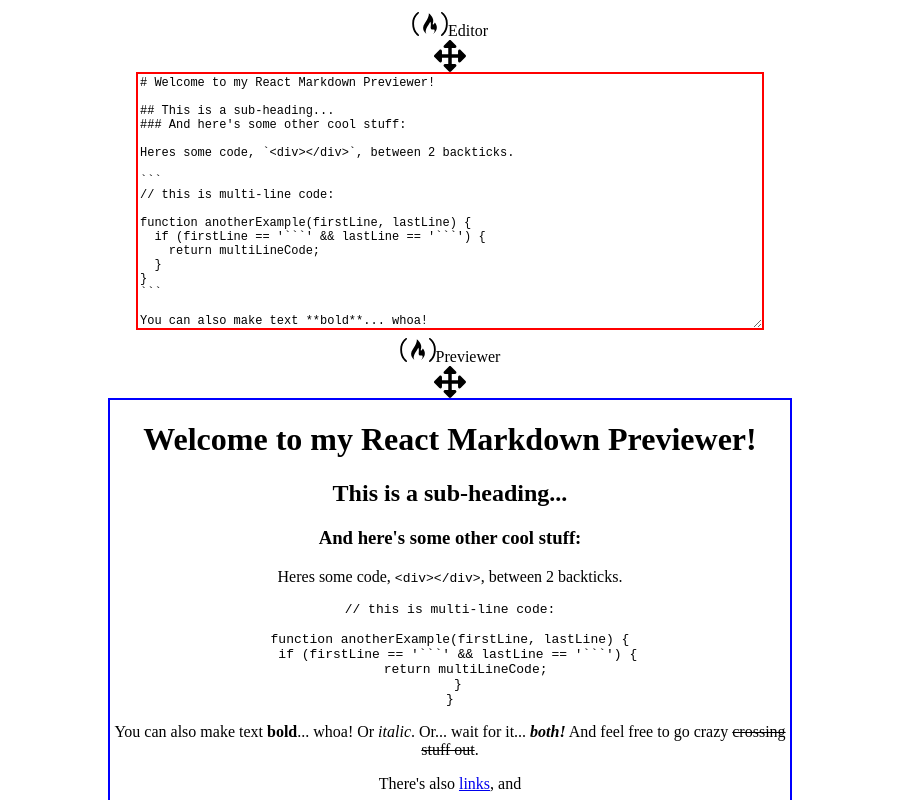
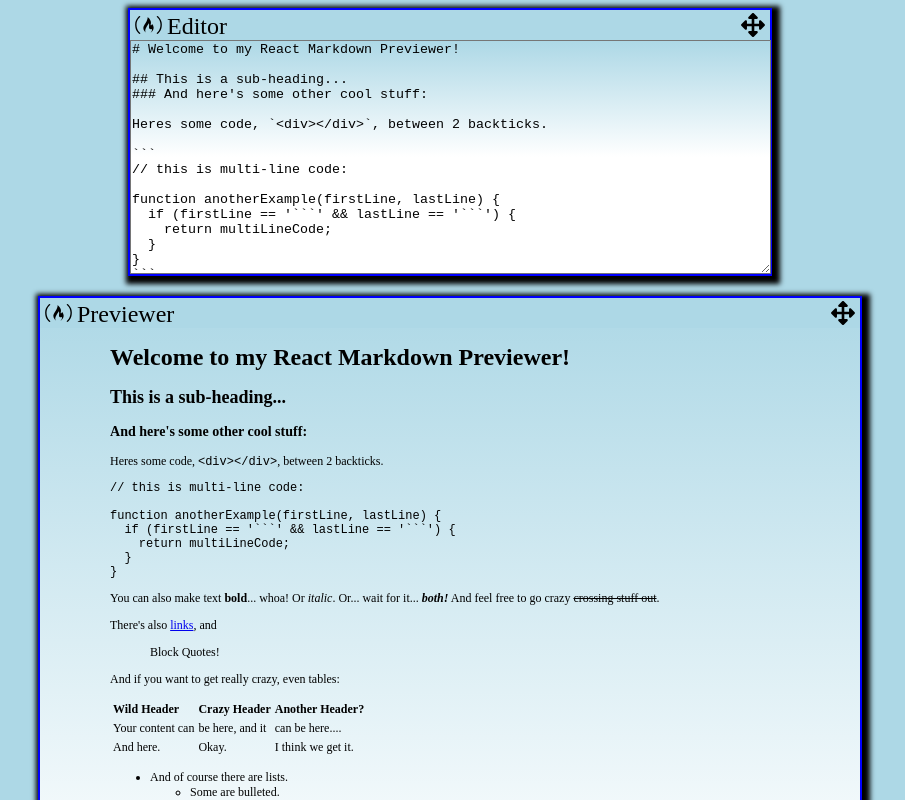
Before and after one commit to wardDes/markdownpreview, a React (Create React App) app: page / in a window 1280 px wide. Shown: the top 800 px of the page, without its empty margins (190-1095 px from the left). Built offline with nearby package versions, Linux system fonts and the light colour scheme.

Commit message:
added css to make preview scripts work and for appearance

```diff
--- a/src/index.css
+++ b/src/index.css
@@ -1,16 +1,104 @@
+body {
+    background-color: lightblue;
+}
+
+
+.edDiv {
+    margin: 0 auto;
+    border: 2px solid blue;
+    min-height: 250px;
+    width: 640px;
+    font-size: 12px;
+    box-shadow: 3px 3px 5px 5px black;
+}
+
+.edDiv textarea {
+    background-image: linear-gradient(lightblue, white, white)
+
+}
+
+.preDiv {
+    margin: 0 auto;
+    border: 2px solid blue;
+    min-height: 250px;
+    min-width: 640px;
+    max-width: 820px;
+    font-size: 12px;
+    background-image: linear-gradient(lightblue, white, white);
+    box-shadow: 3px 3px 5px 5px black;
+}
 
 #editor {
-    border: 2px solid red;
-    margin: 0 auto;
-    min-height: 250px;
-    min-width: 620px;
-    max-width: 680px;
-    font-size: 12px;
+    position: relative;
+    margin: 0;
+    padding: 0;
+    display: block;
+    width: 99.5%;
+    padding: 1px;
+    height: 230px;
 }
 
+.toolbar {
+    display: flex;
+    justify-content: space-between;
+    background-color: lightblue;
+    position: relative;
+    height: 30px;
+    margin: 0 auto;
+    padding: 0;
+    width: auto;
+}
+
+
+
 #preview {
-    border: 2px solid blue;
     max-width: 680px;
     margin: 0 auto;
-    height: 780px;
+    padding:  0 10px;
+    height: auto;
+    text-align: left;
+
+
 }
+
+.spacer {
+    display: block;
+    height: 20px;
+}
+
+#edText, #prevText {
+    font-size: 24px;
+    margin:5px;
+    text-align: center;
+}
+
+.frnt{
+    margin-left: 5px;
+    margin-top: 3px;
+}
+
+.bck {
+    margin-right: 5px;
+    margin-top: 3px;
+}
+
+.hide {
+    display: none;
+}
+
+.maximized {
+    width: 85%;
+    margin: 0 auto;
+    min-height: 100vh;
+}
+
+.editorMaxH {
+    width: 100%;
+    margin: 0;
+    min-height: 100vh;
+    font-size: 16px;
+}
+
+#bg {
+    background-color: lightblue;
+}
```
